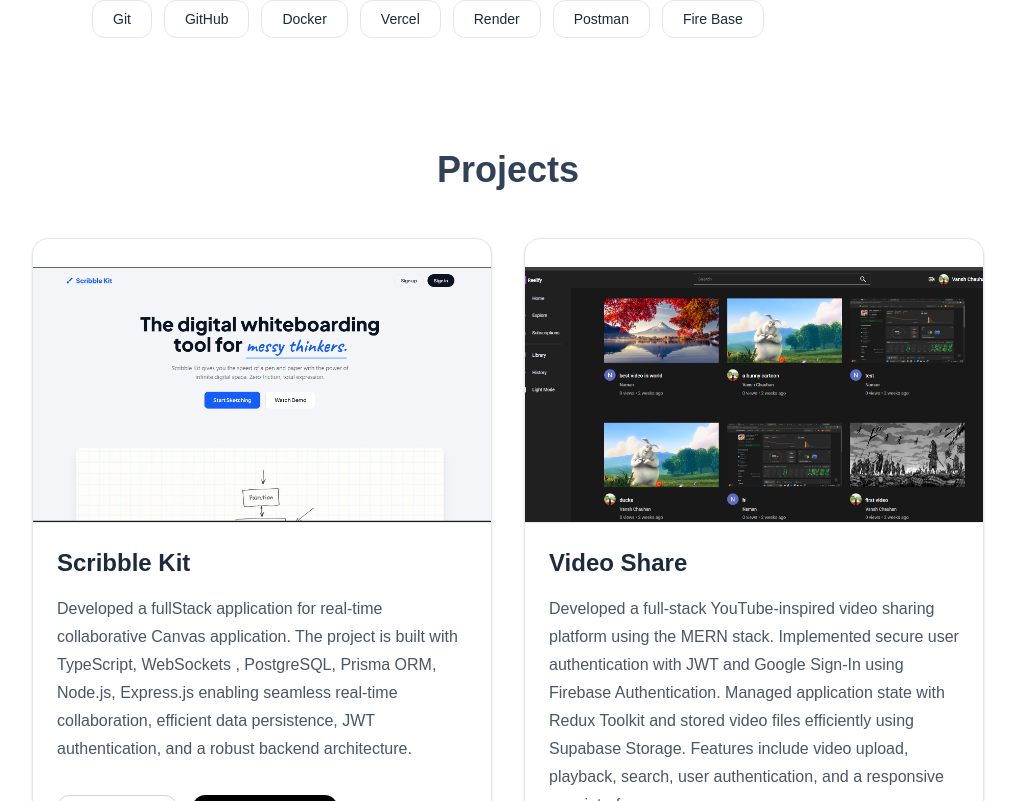
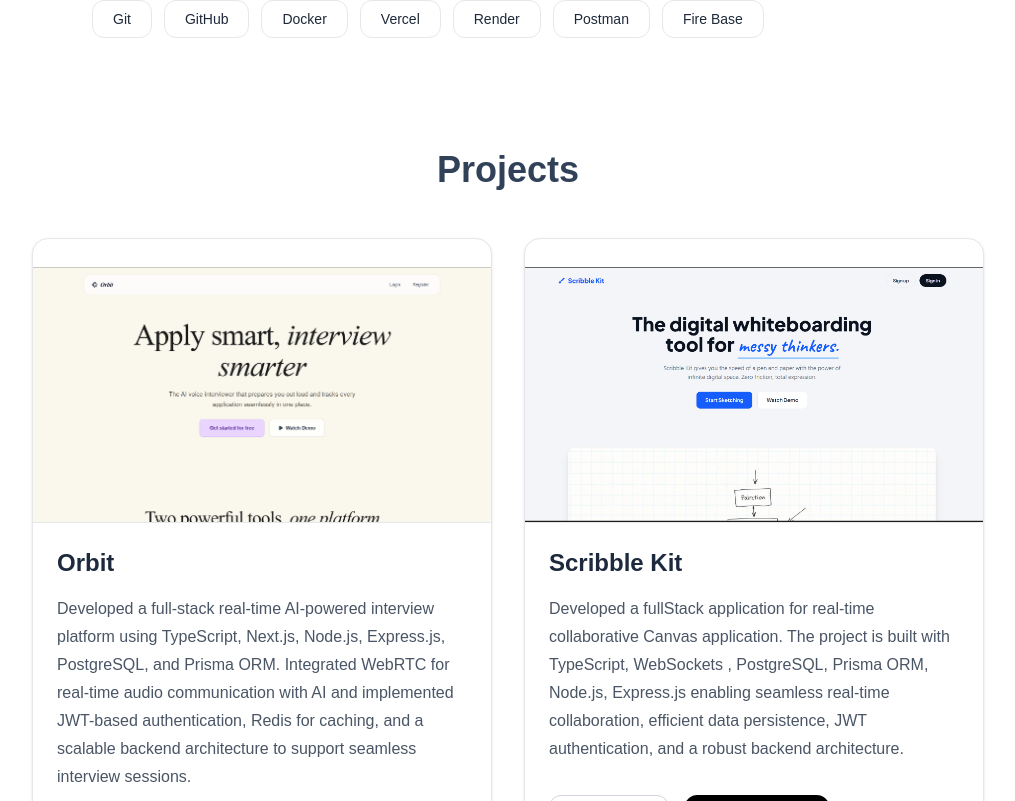
Before and after one commit to vansh-chauhan01/portfolio, a React (Vite) app in the folder frontend/: page / in a window 1280 px wide. Shown: the part 1999-2800 px from the top of the page, without its empty margins (132-1147 px from the left). Built offline with nearby package versions, Linux system fonts and the light colour scheme; a web font is replaced by a local one.

Commit message:
added new project

```diff
--- a/frontend/src/components/Projects.jsx
+++ b/frontend/src/components/Projects.jsx
@@ -2,6 +2,13 @@ import GitHubIcon from '@mui/icons-material/GitHub';
 import OpenInNewIcon from '@mui/icons-material/OpenInNew';
 
 const projects = [
+    {
+         name: "Orbit",
+        description: "Developed a full-stack real-time AI-powered interview platform using TypeScript, Next.js, Node.js, Express.js, PostgreSQL, and Prisma ORM. Integrated WebRTC for real-time audio communication with AI and implemented JWT-based authentication, Redis for caching, and a scalable backend architecture to support seamless interview sessions.",
+        image: "/Screenshot 2026-09-27 152836.png",
+        liveLink: "https://orbit-psi-ruddy.vercel.app/",
+        gitHubLink: "https://github.com/vansh-chauhan01/job_assist",
+    },
     {
         name: "Scribble Kit",
         description: "Developed a fullStack application for real-time collaborative Canvas application. The project is built with TypeScript, WebSockets , PostgreSQL, Prisma ORM, Node.js, Express.js  enabling seamless real-time collaboration, efficient data persistence, JWT authentication, and a robust backend architecture.",
```
Also changed, not shown: frontend/public/Screenshot 2026-09-27 152836.png (added).
